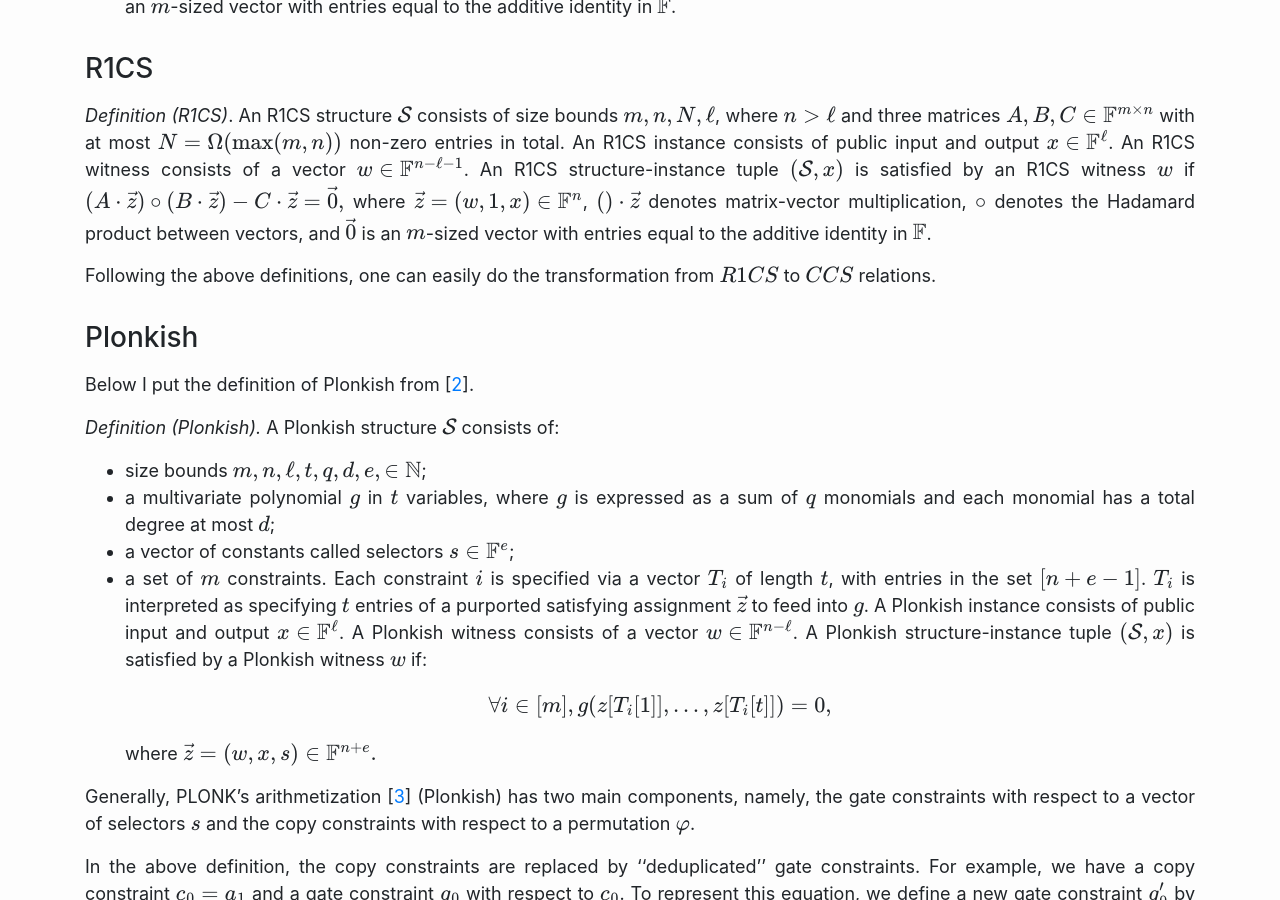
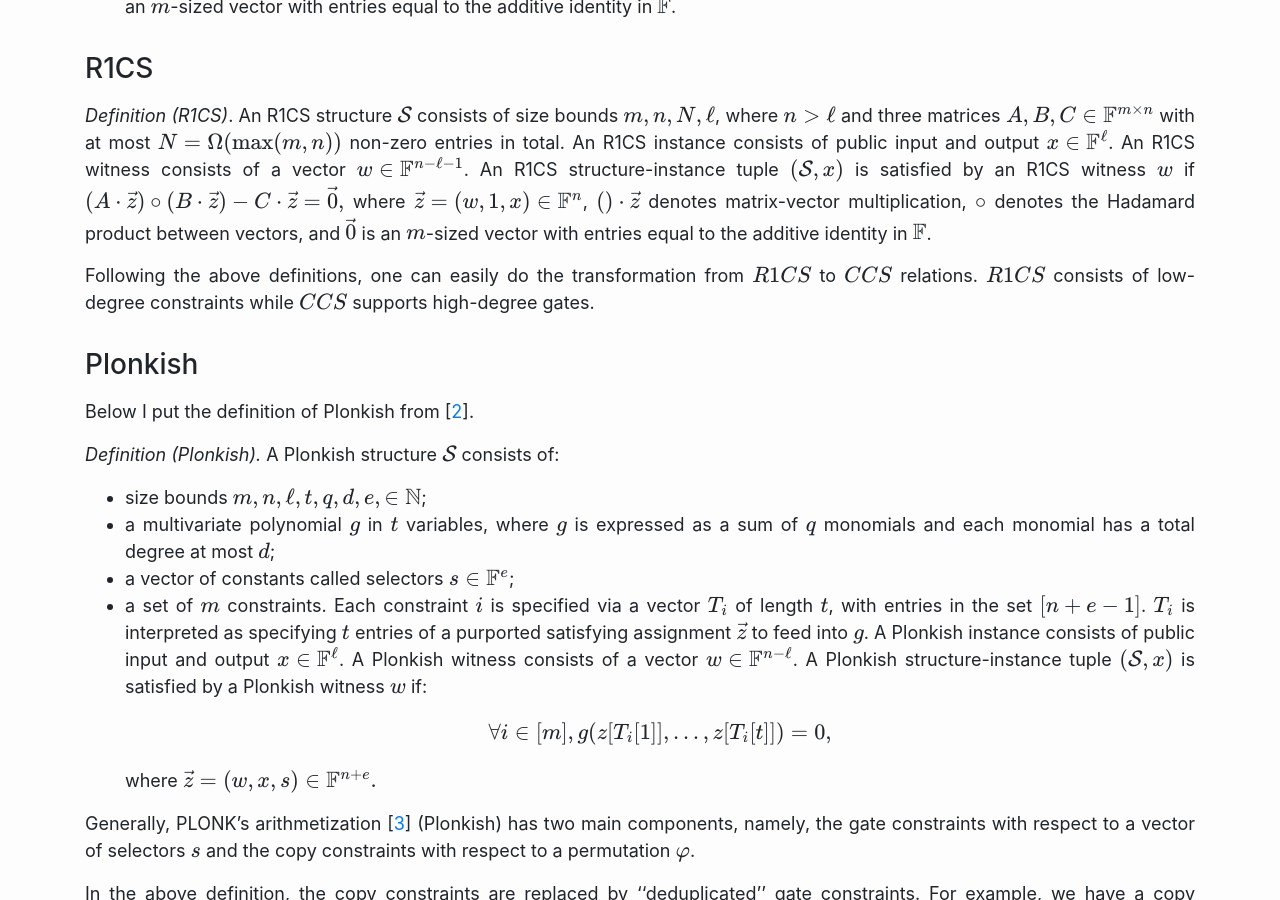
Before and after one commit to YanYingfei/yanyingfei.github.io, a Jekyll site: the page built from _posts/2023-10-30-Arithmetization-CCS.md, in a window 1280 px wide and 900 px high, scrolled down 744 px. Built offline with Jekyll 4.4.1, drawn with Linux system fonts in a browser that asks for light colours; formulas are drawn with MathJax 3.

Commit message:
Update 2023-10-30-Arithmetization-CCS.md

```diff
--- a/_posts/2023-10-30-Arithmetization-CCS.md
+++ b/_posts/2023-10-30-Arithmetization-CCS.md
@@ -29,7 +29,7 @@ An R1CS structure-instance tuple $(\mathcal{S}, x)$ is satisfied by an R1CS witn
 $$(A \cdot \vec{z}) \circ (B \cdot \vec{z}) - C \cdot \vec{z} = \vec{0} \tag{2},$$
 where $\vec{z} = (w,1,x) \in \mathbb{F}^n$, $()· \vec{z}$ denotes matrix-vector multiplication, $\circ$ denotes the Hadamard product between vectors, and $\vec{0}$ is an $m$-sized vector with entries equal to the additive identity in $\mathbb{F}$.
 
-Following the above definitions, one can easily do the transformation from $R1CS$ to $CCS$ relations.
+Following the above definitions, one can easily do the transformation from $R1CS$ to $CCS$ relations. $R1CS$ consists of low-degree constraints while $CCS$ supports high-degree gates.
 
 ### Plonkish
 Below I put the definition of Plonkish from [<a href="#ref2">2</a>].
```
